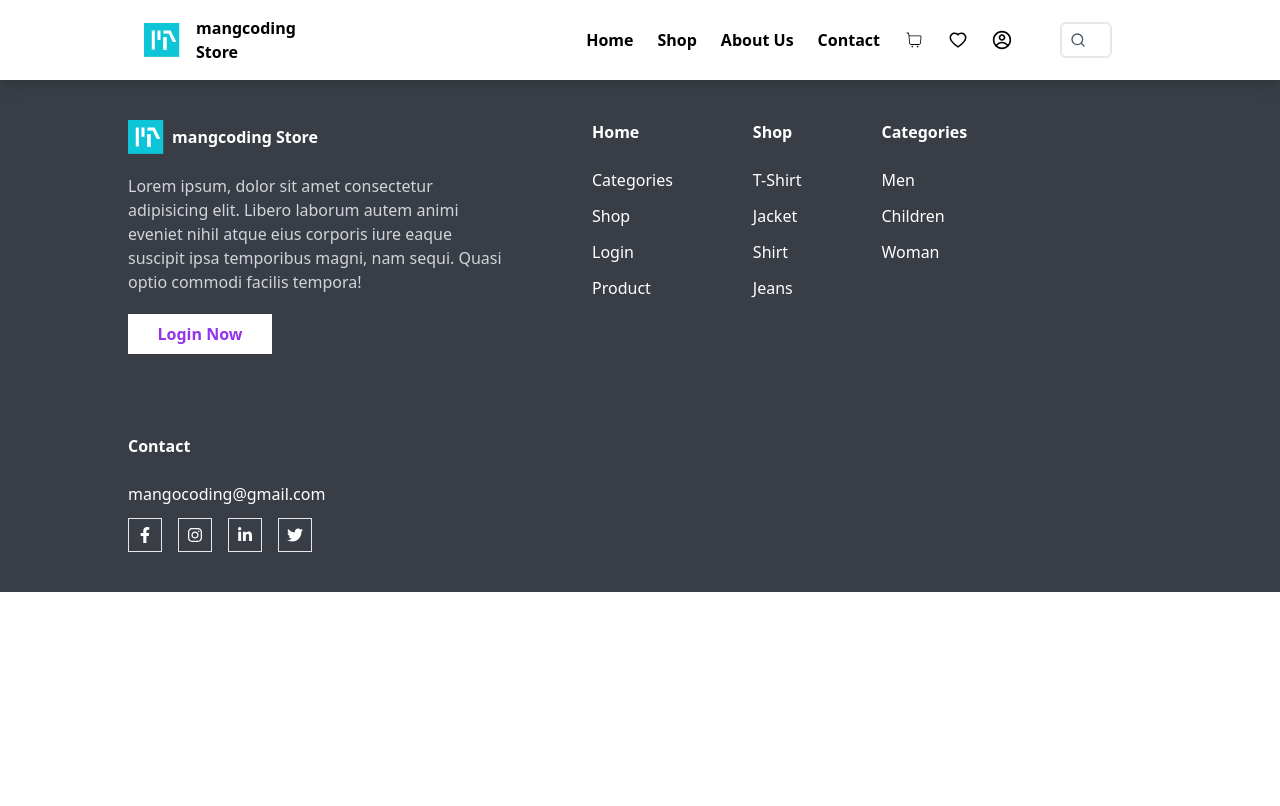
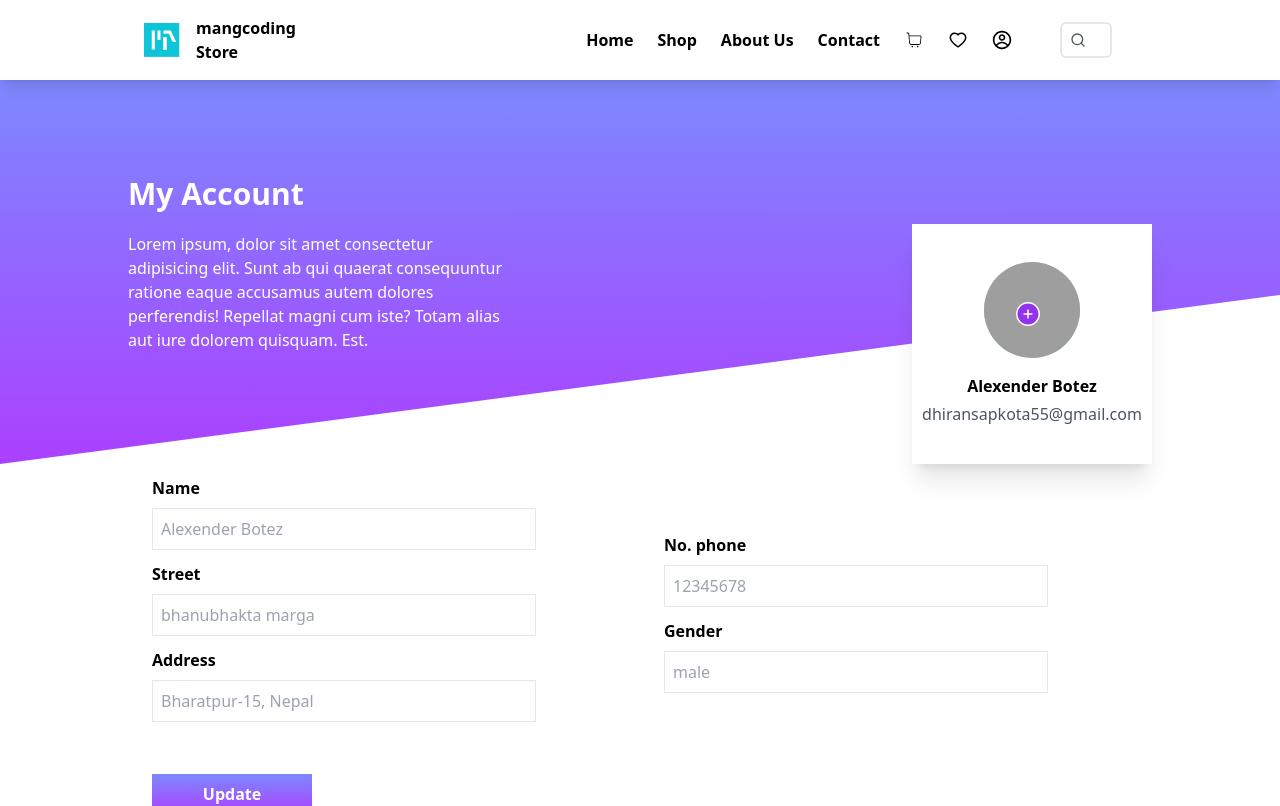
Before and after one commit to dhiransapkota45/ecommerece, a React (Create React App) app: page /account in a window 1280 px wide. Shown: the top 806 px of the page. Built offline with nearby package versions, Linux system fonts and the light colour scheme; grey boxes are pictures that could not be loaded.

Commit message:
my account added

```diff
--- a/src/App.js
+++ b/src/App.js
@@ -4,6 +4,7 @@ import Home from "./pages/Homepage/Home";
 import Footer from "./Components/footer/Footer";
 import Login from "./pages/Login/Login";
 import Signup from "./pages/Signup/Signup";
+import Account from "./pages/Account/Account";
 
 function App() {
   return (
@@ -14,6 +15,8 @@ function App() {
         <Route path="/" element={<Home />}/>
         <Route path="/login" element={<Login />}/>
         <Route path="/signup" element={<Signup />}/>
+        <Route path="/account" element={<Account />}/>
+
 
 
       </Routes>
--- a/src/index.css
+++ b/src/index.css
@@ -1,3 +1,9 @@
 @tailwind base;
 @tailwind components;
 @tailwind utilities;
+
+@layer utilities {
+    .clip-your-needful-style {
+      clip-path: polygon(0 0, 100% 0, 100% 56%, 0% 100%);
+    }
+  }
--- /dev/null
+++ b/src/pages/Account/Account.jsx
@@ -0,0 +1,68 @@
+import React from 'react'
+import profiledata from './assets/profiledata'
+import { AiFillPlusCircle } from "react-icons/ai"
+
+const Account = () => {
+    const { name, street, email, address, phone, gender, image } = profiledata
+    return (
+        <div className='w-full '>
+            <div className='h-96 relative md:clip-your-needful-style   bg-gradient-to-t from-[#AB40FF] to-[#7D89FF] flex justify-center'>
+                <div className=' w-4/5 pt-24 relative '>
+                    <div className=' relative'>
+                        <div className=' text-white font-bold text-3xl'>My Account</div>
+                        <div className='w-full md:w-96 text-white mt-5'>Lorem ipsum, dolor sit amet consectetur adipisicing elit. Sunt ab qui quaerat consequuntur ratione eaque accusamus autem dolores perferendis! Repellat magni cum iste? Totam alias aut iure dolorem quisquam. Est.</div>
+                    </div>
+                </div>
+            </div>
+            <div className=' w-full h-60 md:h-0 flex justify-center'>
+                <div className=' w-4/5 relative'>
+                    <div className=' w-60 h-60 shadow-xl flex items-center justify-center bg-white text-black z-20 absolute -top-10 md:-top-60 right-0'>
+                        <div className='flex flex-col items-center'>
+                            <div className='w-24 rounded-full relative h-24 mb-3  bg-green-300'>
+                                <img className=' cursor-pointer  rounded-full w-full h-full overflow-hidden ' src={image} alt="" />
+                                <AiFillPlusCircle className='absolute top-10 text-2xl text-purple-600 right-10 bg-white rounded-full' />
+                            </div>
+                            <div className=' font-bold  my-1'>{name}</div>
+                            <div className=' text-gray-600'>{email}</div>
+                        </div>
+                    </div>
+                </div>
+            </div>
+            <div className=' w-full flex  justify-center mb-20'>
+                <form className=' w-full sm:w-4/5 grid grid-cols-2'>
+                    <div className=' col-span-2 lg:col-span-1 px-6 lg:mb-10'>
+                        <div className='flex flex-col my-3'>
+                            <label htmlFor="name" className=' mb-2 font-bold'>Name</label>
+                            <input className=' w-full sm:w-96 border p-2 text-black outline-none' type="text" placeholder={name} />
+                        </div>
+                        <div className='flex flex-col my-3'>
+                            <label htmlFor="name" className='mb-2  font-bold'>Street</label>
+                            <input className=' w-full sm:w-96 border p-2 text-black outline-none' type="text" placeholder={street} />
+                        </div>
+                        <div className='flex flex-col my-3'>
+                            <label htmlFor="name" className='mb-2  font-bold'>Address</label>
+                            <input className=' w-full sm:w-96 border p-2 text-black outline-none' type="text" placeholder={address} />
+                        </div>
+                    </div>
+                    <div className=' col-span-2 lg:col-span-1 px-6 lg:py-6 flex flex-col justify-center'>
+                        <div className='flex flex-col '>
+                            <label htmlFor="name" className='mb-2  font-bold'>No. phone</label>
+                            <input className=' w-full sm:w-96 border p-2 text-black outline-none' type="text" placeholder={phone} />
+                        </div>
+                        <div className='flex flex-col my-3'>
+                            <label htmlFor="name" className='mb-2  font-bold'>Gender</label>
+                            <input className=' w-full sm:w-96 border p-2 text-black outline-none' type="text" placeholder={gender} />
+                        </div>
+                    </div>
+
+                    <div className=''>
+                        <button className='bg-gradient-to-t from-[#AB40FF] to-[#7D89FF] font-bold text-white ml-6 p-2 w-40'>Update</button>
+                    </div>
+                </form>
+            </div>
+
+        </div>
+    )
+}
+
+export default Account
--- /dev/null
+++ b/src/pages/Account/assets/profiledata.js
@@ -0,0 +1,13 @@
+const image = "https://img.freepik.com/free-photo/pleasant-looking-serious-man-stands-profile-has-confident-expression-wears-casual-white-t-shirt_273609-16959.jpg?w=2000"
+
+const profiledata = {
+  name: "Alexender Botez",
+  email:"dhiransapkota55@gmail.com",
+  address: "Bharatpur-15, Nepal",
+  street: "bhanubhakta marga",
+  phone: 12345678,
+  gender: "male",
+  image
+};
+
+export default profiledata
```
